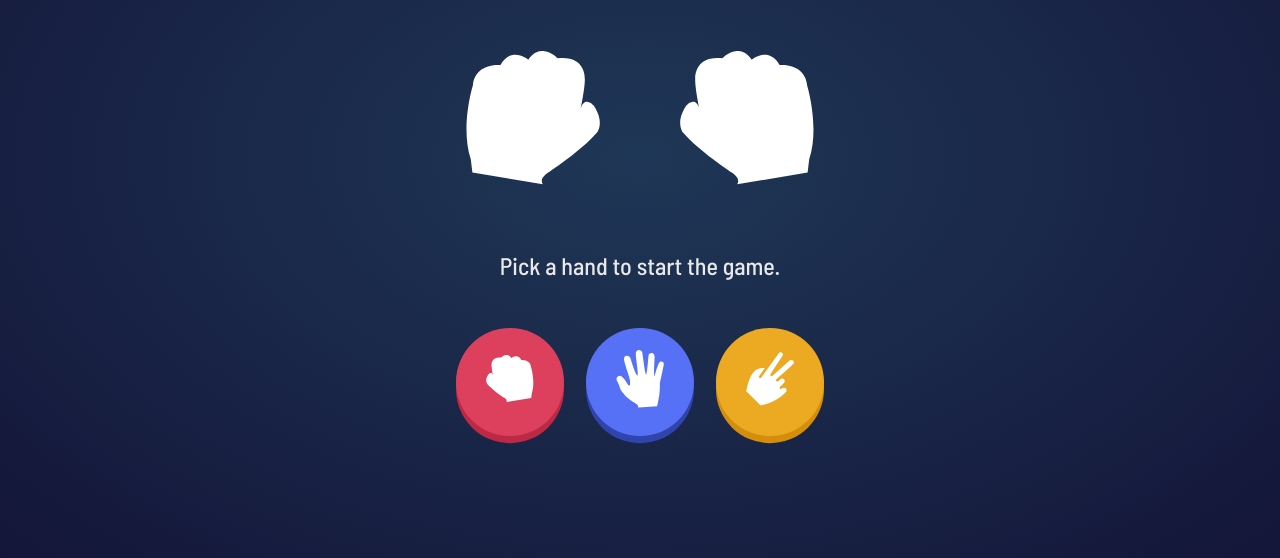
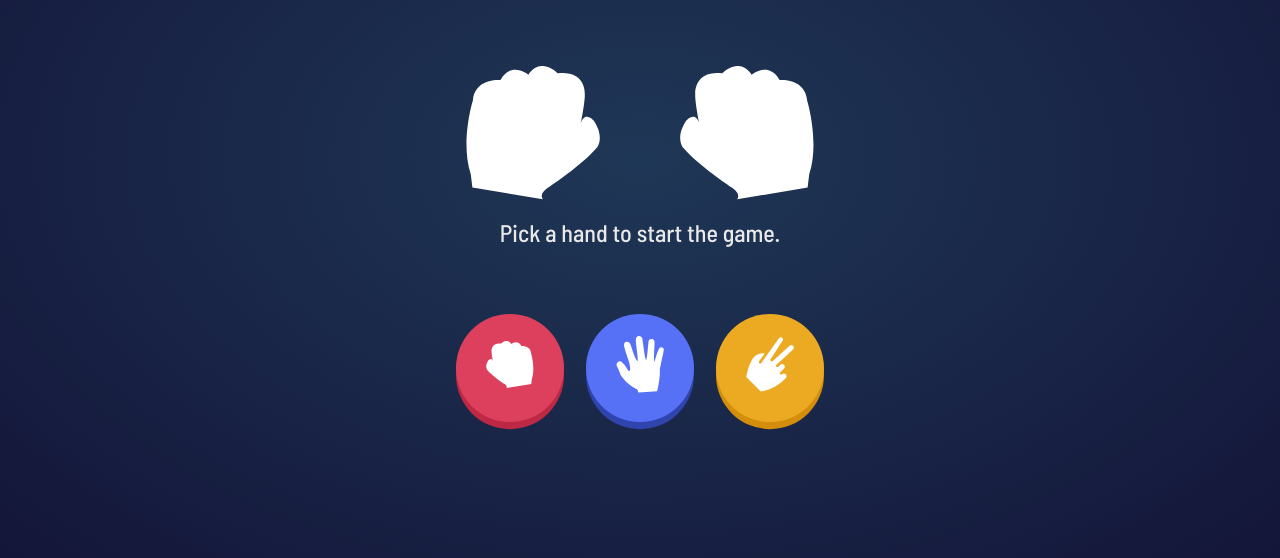
Before and after one commit to dan9h/odin-rps, a plain HTML site: page index.html in a window 1280 px wide. Shown: the part 242-800 px from the top of the page. Drawn offline with Linux system fonts and the light colour scheme.

Commit message:
Adjust margin of result div and add fixed height

```diff
--- a/assets/css/style.css
+++ b/assets/css/style.css
@@ -76,7 +76,8 @@ body {
 
 .rps__result {
   text-align: center;
-  margin: 2em 0;
+  margin-bottom: 1em;
+  height: 3em;
 }
 
 .rps__buttons {
```
